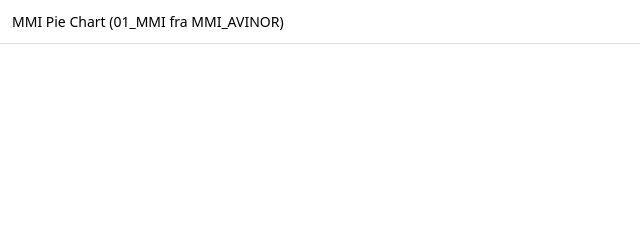
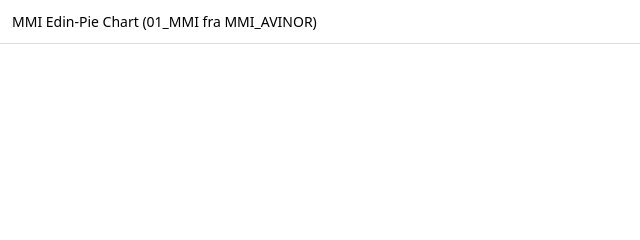
Before and after one commit to TrekASB/TCGGxt, a plain HTML site: page index.html in a window 1280 px wide. Shown: the top 240 px of the page, 0-640 px from the left. Drawn offline with nearby package versions, Linux system fonts and the light colour scheme.

Commit message:
Update index.html

```diff
--- a/index.html
+++ b/index.html
@@ -62,7 +62,7 @@
 </head>
 <body>
   <header>
-    <div>MMI Pie Chart (01_MMI fra MMI_AVINOR)</div>
+    <div>MMI Edin-Pie Chart (01_MMI fra MMI_AVINOR)</div>
     <button id="reloadButton">Reload from Viewer</button>
   </header>
   <main>
```
